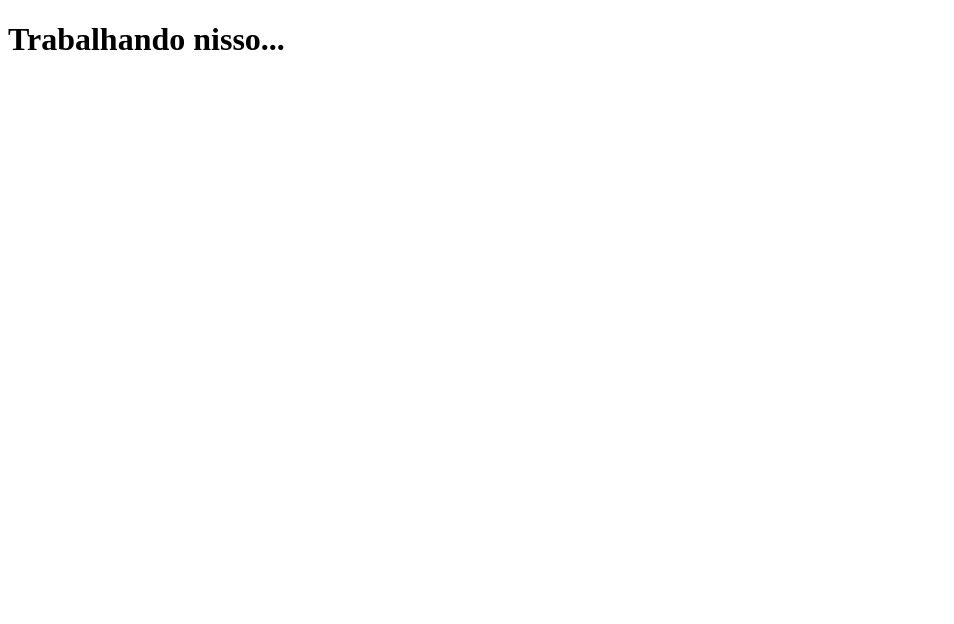
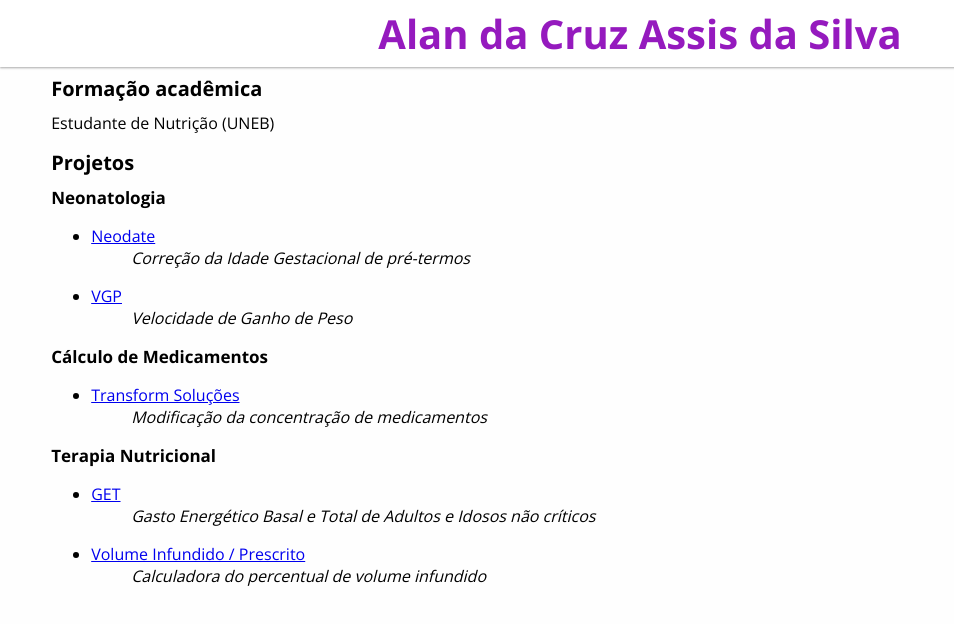
Before and after one commit to alancruzassis/alancruzassis, a plain HTML site: page index.html in a window 1280 px wide. Shown: the whole page, without its empty margins (0-954 px from the left). Drawn offline with nearby package versions, Linux system fonts and the light colour scheme; a web font is replaced by a local one.

Commit message:
Update index.html

```diff
--- a/index.html
+++ b/index.html
@@ -5,13 +5,151 @@
     <meta http-equiv="X-UA-Compatible" content="IE=edge">
     <meta name="viewport" content="width=device-width, initial-scale=1.0">
     <title>Portfolio</title>
+
+    <link rel="preconnect" href="https://fonts.googleapis.com">
+    <link rel="preconnect" href="https://fonts.gstatic.com" crossorigin>
+    <link href="https://fonts.googleapis.com/css2?family='open sans':wght@400;900&display=swap" rel="stylesheet">
+    <link href="https://fonts.googleapis.com/css2?family=Open+Sans:wght@400;700&family=Roboto:wght@400;900&display=swap" rel="stylesheet">
+
+
+    <style>
+        html, body, div, span, applet, object, iframe,
+        h1, h2, h3, h4, h5, h6, p, blockquote, pre,
+        a, abbr, acronym, address, big, cite, code,
+        del, dfn, em, img, ins, kbd, q, s, samp,
+        small, strike, strong, sub, sup, tt, var,
+        b, u, i, center,
+        dl, dt, dd, fieldset, form, label, legend,
+        table, caption, tbody, tfoot, thead, tr, th, td,
+        article, aside, canvas, details, embed,
+        figure, figcaption, footer, header, hgroup,
+        menu, nav, output, ruby, section, summary,
+        time, mark, audio, video {
+            margin: 0;
+            padding: 0;
+            border: 0;
+            font-size: 100%;
+            font: inherit;
+            vertical-align: baseline;
+        }
+        textarea:focus, input:focus{
+            outline: none;
+        }
+        body{
+            height:100%;
+            width: 100%;
+            background-color: #fefefe;
+            display: flex;
+            flex-direction: column;
+            min-height:100vh;
+            font-family: 'open sans', sans-serif;
+        }
+
+        html{
+            height:10%;
+            width: 100%;
+        }
+
+        header{
+            width: auto;
+            display: flex;
+            flex-direction: column;
+            align-items: center;
+            background-color: #ffffff;
+            color: #951ABE;
+            padding: 6px 12px 6px 12px;
+            box-shadow: 0px 1px 2px 0px rgba(142, 142, 142, 0.75);
+            margin-bottom: 8px;
+            position: relative;
+        }
+
+        h1{
+            font-family: 'open sans', Candara, Impact, Haettenschweiler, 'Arial Narrow Bold', sans-serif;
+            font-size: 40px;
+            font-weight: 600;
+        }
+        main{
+            padding-left: 4%;
+            padding-right: 3%;
+        }
+        .formacao{
+            margin-bottom: 15px;
+        }
+        h3{
+            font-family: 'open sans', Candara, Impact, Haettenschweiler, 'Arial Narrow Bold', sans-serif;
+            font-size: 20px;
+            font-weight: 600;
+            margin-bottom: 10px;
+        }
+        h4{
+            font-family: 'open sans', Candara, Impact, Haettenschweiler, 'Arial Narrow Bold', sans-serif;
+            font-size: 17px;
+            font-weight: 600;
+        }
+        .i{
+            font-style: italic;
+        }
+
+        .cssClear{
+            margin: 0;
+            padding: 0;
+            border: 0;
+            font-size: 100%;
+            font: inherit;
+            vertical-align: baseline;
+        }
+
+    </style>
+
 </head>
 <body>
     <header>
-        <h1>Trabalhando nisso...</h1>
+        <h1>Alan da Cruz Assis da Silva</h1>
     </header>
     <main>
+        <div class="formacao">
+            <h3>Formação acadêmica</h3>
+            <p>Estudante de Nutrição (UNEB)</p>
+        </div>
+        <div class="projetos">
+            <div>
+                <h3>Projetos</h3>
+                <h4>Neonatologia</h4>
+                <ul>
+                    <li><a href="https://neodate.uneb.br" target="_blank">Neodate</a></li>
+                    <ul>
+                        <p class="i">Correção da Idade Gestacional de pré-termos</p>
+                    </ul>
+                </ul>
+                <ul>
+                    <li><a href="https://alancruzassis.github.io/vgp" target="_blank">VGP</a></li>
+                    <ul>
+                        <p class="i">Velocidade de Ganho de Peso</p>
+                    </ul>
+                </ul>
+                    <h4>Cálculo de Medicamentos</h4>
+                    <ul>
+                        <li><a href="https://alancruzassis.github.io/transformsolucoes" target="_blank">Transform Soluções</a></li>
+                        <ul>
+                            <p class="i">Modificação da concentração de medicamentos</p>
+                        </ul>
+                    </ul>
+                <h4>Terapia Nutricional</h4>
+                <ul>
+                    <li><a href="https://alancruzassis.github.io/get" target="_blank">GET</a></li>
+                    <ul>
+                        <p class="i">Gasto Energético Basal e Total de Adultos e Idosos não críticos</p>
+                    </ul>
+                </ul>
+                <ul>
+                    <li><a href="https://alancruzassis.github.io/volumeinfundido" target="_blank">Volume Infundido / Prescrito</a></li>
+                    <ul>
+                        <p class="i">Calculadora do percentual de volume infundido</p>
+                    </ul>
+                </ul>
 
+            </div>
+        </div>
     </main>
     <footer>
 
```
